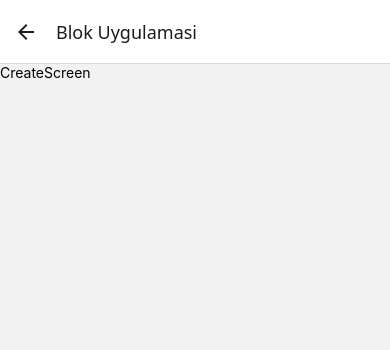
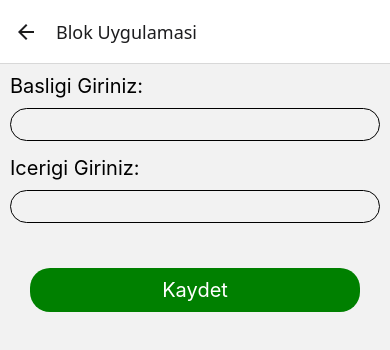
Before and after one commit to 1ahmetbb/Blog_Uygulamasi, a React Native app: screen /Create in a window 390 px wide. Shown: the top 350 px of the page. Built offline with nearby package versions, Linux system fonts and the light colour scheme.

Commit message:
Blog Ekleme Ekrani -Ekran yonlendirmeleri -Blog olusturma ekranindaki degerlerin alinmasi -Blog olusturma ekrani tasarimlari -Bloglarin eklenmesi ve Ana sayfa yonlendirmesi

```diff
--- a/App.js
+++ b/App.js
@@ -4,14 +4,39 @@ import CreateScreen from "./screens/CreateScreen";
 import IndexScreen from "./screens/IndexScreen";
 import { Provider } from "./context/BlogContext";
 import ShowScreen from "./screens/ShowScreen";
+import { TouchableOpacity } from "react-native";
+import FontAwesome from "@expo/vector-icons/FontAwesome";
+import EditScreen from "./screens/EditScreen";
+
 const Stack = createNativeStackNavigator();
 
 function RootStack() {
   return (
     <Stack.Navigator screenOptions={{ headerTitle: "Blok Uygulamasi" }}>
-      <Stack.Screen name="Index" component={IndexScreen} />
+      <Stack.Screen
+        name="Index"
+        component={IndexScreen}
+        options={({ navigation }) => ({
+          headerRight: () => (
+            <TouchableOpacity onPress={() => navigation.navigate("Create")}>
+              <FontAwesome name="plus-square-o" size={24} color="black" />
+            </TouchableOpacity>
+          ),
+        })}
+      />
       <Stack.Screen name="Create" component={CreateScreen} />
-      <Stack.Screen name="Show" component={ShowScreen} />
+      <Stack.Screen
+        name="Show"
+        component={ShowScreen}
+        options={({ navigation }) => ({
+          headerRight: () => (
+            <TouchableOpacity onPress={() => navigation.navigate("Edit")}>
+              <FontAwesome name="pencil-square-o" size={24} color="black" />
+            </TouchableOpacity>
+          ),
+        })}
+      />
+      <Stack.Screen name="Edit" component={EditScreen} />
     </Stack.Navigator>
   );
 }
--- /dev/null
+++ b/components/BlogPostForm.js
@@ -0,0 +1,71 @@
+import {
+  StyleSheet,
+  Text,
+  TextInput,
+  TouchableOpacity,
+  View,
+} from "react-native";
+import React, { useState } from "react";
+
+export default function BlogPostForm({ onSubmit }) {
+  const [title, setTitle] = useState("");
+  const [content, setContent] = useState("");
+  return (
+    <View style={styles.main}>
+      <Text style={styles.labels}>Basligi Giriniz:</Text>
+      <TextInput
+        style={styles.input}
+        value={title}
+        onChangeText={(text) => setTitle(text)}
+      />
+
+      <Text style={styles.labels}>Icerigi Giriniz:</Text>
+      <TextInput
+        style={styles.input}
+        value={content}
+        onChangeText={(text) => setContent(text)}
+      />
+
+      <TouchableOpacity
+        style={styles.buttonMain}
+        onPress={() => onSubmit(title, content)}
+      >
+        <View style={styles.buttonView}>
+          <Text style={styles.buttonText}>Kaydet</Text>
+        </View>
+      </TouchableOpacity>
+    </View>
+  );
+}
+
+const styles = StyleSheet.create({
+  main: {
+    marginTop: 10,
+  },
+  labels: {
+    fontSize: 20,
+    marginLeft: 10,
+  },
+  input: {
+    borderWidth: 1,
+    margin: 10,
+    borderRadius: 20,
+    padding: 5,
+    fontSize: 18,
+    marginBottom: 15,
+  },
+  buttonMain: {
+    padding: 30,
+  },
+  buttonView: {
+    backgroundColor: "green",
+    padding: 10,
+    alignItems: "center",
+    justifyContent: "center",
+    borderRadius: 20,
+  },
+  buttonText: {
+    color: "white",
+    fontSize: 20,
+  },
+});
--- a/context/BlogContext.js
+++ b/context/BlogContext.js
@@ -8,7 +8,8 @@ const blogReducer = (state, action) => {
         ...state,
         {
           id: Math.floor(Math.random() * 999999),
-          title: "React JS",
+          title: action.payload.title,
+          content: action.payload.content,
         },
       ];
 
@@ -20,8 +21,11 @@ const blogReducer = (state, action) => {
 };
 
 const addBlogPost = (dispatch) => {
-  return () => {
-    dispatch({ type: "add_blogpost" });
+  return (title, content, callBack ) => {
+    dispatch({ type: "add_blogpost", payload: { title, content } });
+    if(callBack){
+      callBack()
+    }
   };
 };
 
--- a/screens/CreateScreen.js
+++ b/screens/CreateScreen.js
@@ -1,12 +1,17 @@
-import { StyleSheet, Text, View } from 'react-native'
-import React from 'react'
+import { StyleSheet, Text, View } from "react-native";
+import React, { useContext } from "react";
+import BlogPostForm from "../components/BlogPostForm";
+import { Context } from "../context/BlogContext";
 
-export default function CreateScreen() {
+export default function CreateScreen({ navigation }) {
+  const { addBlogPost } = useContext(Context);
   return (
-    <View>
-      <Text>CreateScreen</Text>
-    </View>
-  )
+    <BlogPostForm
+      onSubmit={(title, content) => {
+        addBlogPost(title, content, () => {navigation.navigate('Index')});
+      }}
+    />
+  );
 }
 
-const styles = StyleSheet.create({})
+const styles = StyleSheet.create({});
--- /dev/null
+++ b/screens/EditScreen.js
@@ -0,0 +1,12 @@
+import { StyleSheet, Text, View } from 'react-native'
+import React from 'react'
+
+export default function EditScreen() {
+  return (
+    <View>
+      <Text>sadsadas</Text>
+    </View>
+  )
+}
+
+const styles = StyleSheet.create({})
--- a/screens/IndexScreen.js
+++ b/screens/IndexScreen.js
@@ -14,7 +14,7 @@ export default function IndexScreen({ navigation }) {
   const { state, addBlogPost, deleteBlogPost } = useContext(Context);
   return (
     <View>
-      <Button title="Ekle" onPress={addBlogPost} />
+      {/* <Button title="Ekle" onPress={addBlogPost} /> */}
       <FlatList
         data={state}
         keyExtractor={(BlogPosts) => BlogPosts.id}
--- a/screens/ShowScreen.js
+++ b/screens/ShowScreen.js
@@ -5,12 +5,38 @@ import { Context } from "../context/BlogContext";
 export default function ShowScreen({ route }) {
   const { state } = useContext(Context);
   console.log(route.params.id);
-  const blogPost = state.find ((blogPost) => blogPost.id === route.params.id)
+  const blogPost = state.find((blogPost) => blogPost.id === route.params.id);
   return (
-    <View>
-      <Text>{blogPost.title}</Text>
+    <View style={styles.mainContainer}>
+      <View style={styles.container}>
+        <Text style={styles.label}>Baslik</Text>
+        <Text style={styles.content}>{blogPost.title}</Text>
+      </View>
+
+      <View style={styles.container}>
+        <Text style={styles.label}>Icerik</Text>
+        <Text style={styles.content}>{blogPost.content}</Text>
+      </View>
     </View>
   );
 }
 
-const styles = StyleSheet.create({});
+const styles = StyleSheet.create({
+  mainContainer: {
+    alignItems:'center',
+    marginTop:10,
+  },
+  container: {
+    borderWidth:1,
+    marginBottom:10,
+    borderRadius:20,
+    alignItems:'center',
+    width:'90%'
+  },
+  label: {
+    fontSize:30
+  },
+  content: {
+    fontSize:18
+  },
+});
```
